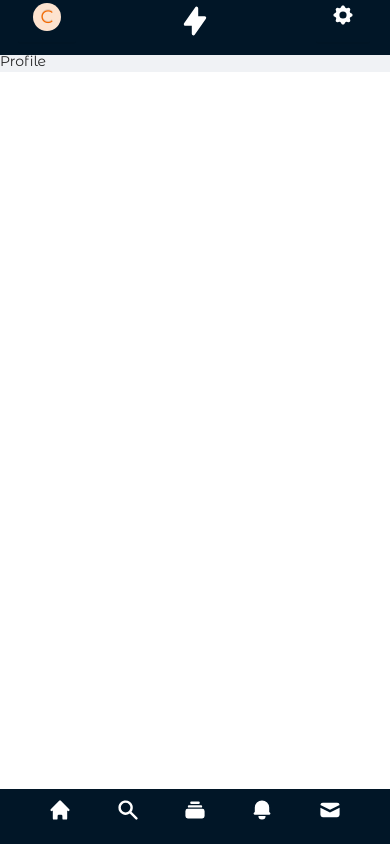
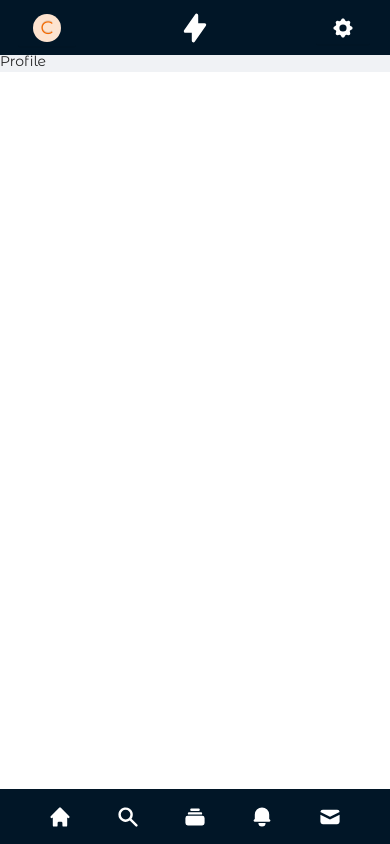
Before and after one commit to Clemon1/Anneki, a React (Create React App) app: page /profile in a window 390 px wide. Built offline with nearby package versions, Linux system fonts and the light colour scheme.

Commit message:
Fixed issues on Topnav & BottomNav

```diff
--- a/src/App.css
+++ b/src/App.css
@@ -514,6 +514,7 @@
     justify-content: center;
     align-items: center;
     gap: 20px;
+    margin: 0;
   }
 
   .bottomNav ul li {
@@ -542,14 +543,13 @@
     display: flex;
     justify-content: space-between;
     align-items: center;
+    margin: 0;
   }
 
   .TopNav ul li {
     list-style: none;
     width: 20%;
     height: 5vh;
-    display: flex;
-    flex-direction: column;
     justify-content: center;
     align-items: center;
   }
@@ -565,7 +565,7 @@
     background: transparent !important;
     display: flex !important;
     border: none !important;
-    height: 100% !important;
+    height: fit-content !important;
   }
   .swiper-button-next,
   .swiper-rtl .swiper-button-prev {
```
